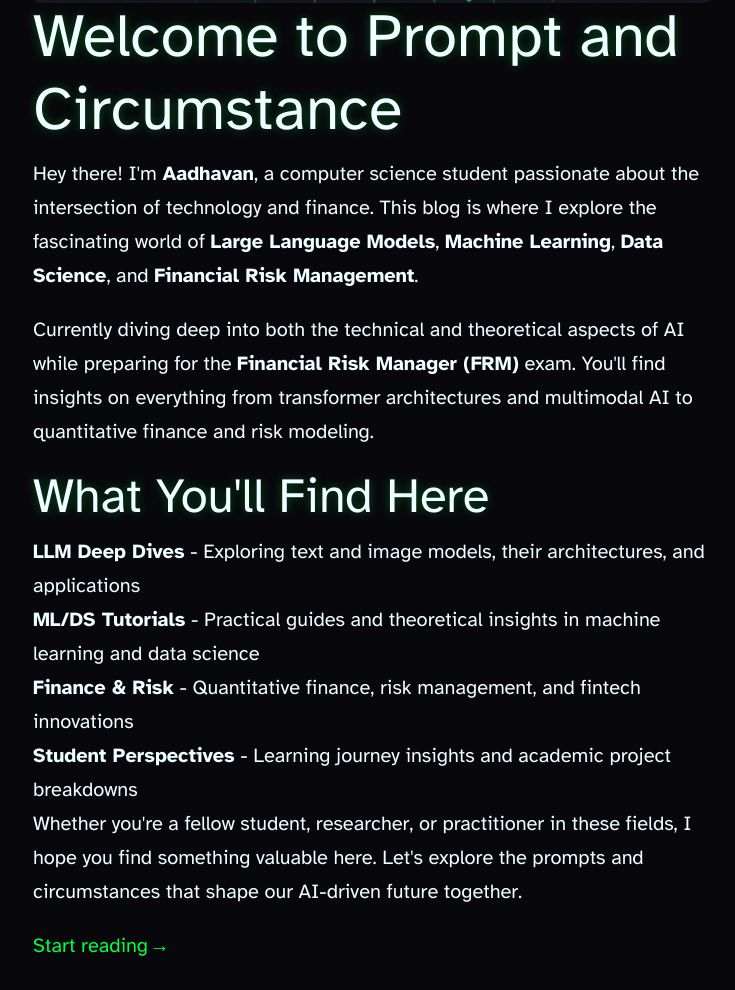
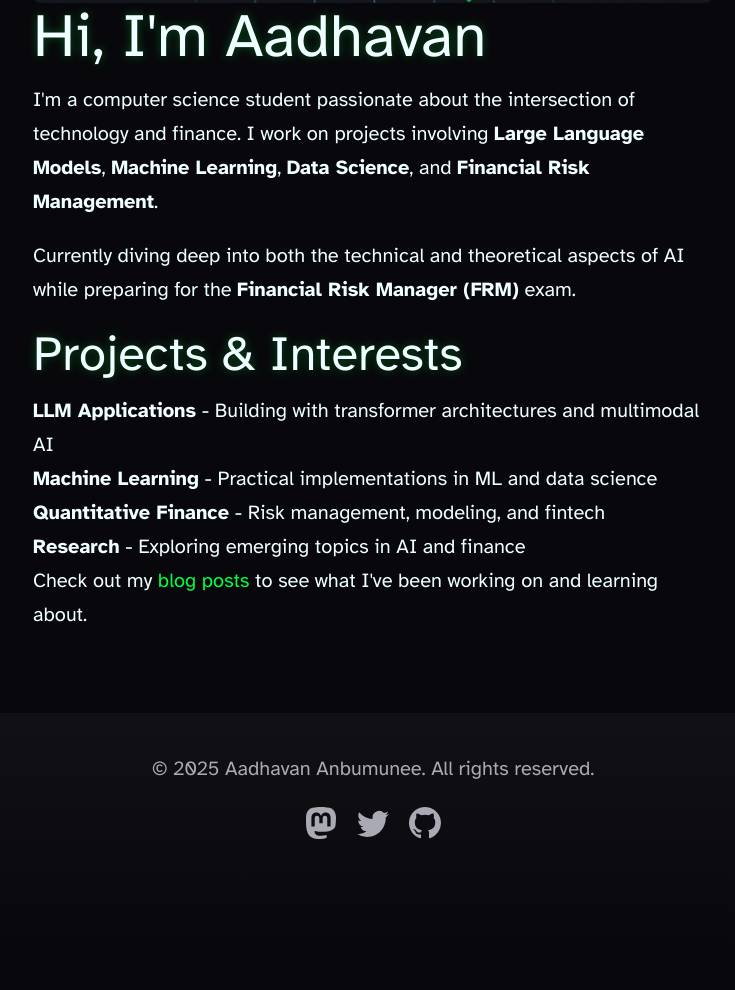
Before and after one commit to Aadhavann/Aadhavann.github.io, an Astro site: page / in a window 1280 px wide. Shown: the part 462-1452 px from the top of the page, without its empty margins (267-1002 px from the left). After the commit the page ends 1421 px from the top, so only its background shows below. Built offline with nearby package versions, Linux system fonts and the light colour scheme; Astro itself is replaced by a stand-in of ours.

Commit message:
Fix bug in URL

```diff
--- a/astro.config.mjs
+++ b/astro.config.mjs
@@ -8,6 +8,6 @@ import { defineConfig } from 'astro/config';
 
 // https://astro.build/config
 export default defineConfig({
-	site: 'https://Prompt-and-Circumstance.github.io',
+	site: 'https://Aadhavann.github.io',
 	integrations: [mdx(), sitemap(), react(), tailwind()],
 });
--- a/src/components/Header.astro
+++ b/src/components/Header.astro
@@ -8,7 +8,7 @@ import HeaderLink from './HeaderLink.astro';
 		<h2><a href="/"><img src="/favicon.svg" alt={SITE_TITLE} class="logo" /></a></h2>
 		<div class="internal-links">
 			<HeaderLink href="/">Home</HeaderLink>
-			<HeaderLink href="/blog">Blog</HeaderLink>
+			<HeaderLink href="/blog">Projects</HeaderLink>
 			<HeaderLink href="/about">About</HeaderLink>
 		</div>
 		<div class="social-links">
--- a/src/consts.ts
+++ b/src/consts.ts
@@ -1,5 +1,5 @@
 // Place any global data in this file.
 // You can import this data from anywhere in your site by using the `import` keyword.
 
-export const SITE_TITLE = 'Prompt & Circumstance';
-export const SITE_DESCRIPTION = 'Exploring LLMs, Machine Learning, Data Science, and Finance - by Aadhavan';
+export const SITE_TITLE = 'Aadhavan Anbumunee';
+export const SITE_DESCRIPTION = 'Portfolio & Projects - Machine Learning, Finance, and Data Science';
--- a/src/pages/blog/index.astro
+++ b/src/pages/blog/index.astro
@@ -73,6 +73,7 @@ const posts = (await getCollection('blog')).sort(
 		<Header />
 		<main>
 			<section>
+				<h1>Projects & Writing</h1>
 				<ul>
 					{
 						posts.map((post) => (
--- a/src/pages/index.astro
+++ b/src/pages/index.astro
@@ -15,26 +15,23 @@ import HomeHeroImage from '../assets/1.png';
 	<body>
 		<Header />
 		<main>
-			<Image src={HomeHeroImage} alt="Prompt and Circumstance Blog" />
-			<h1>Welcome to Prompt and Circumstance</h1>
+			<Image src={HomeHeroImage} alt="Aadhavan Anbumunee Portfolio" />
+			<h1>Hi, I'm Aadhavan</h1>
 			<p>
-				Hey there! I'm <strong>Aadhavan</strong>, a computer science student passionate about the intersection of technology and finance. This blog is where I explore the fascinating world of <strong>Large Language Models</strong>, <strong>Machine Learning</strong>, <strong>Data Science</strong>, and <strong>Financial Risk Management</strong>.
+				I'm a computer science student passionate about the intersection of technology and finance. I work on projects involving <strong>Large Language Models</strong>, <strong>Machine Learning</strong>, <strong>Data Science</strong>, and <strong>Financial Risk Management</strong>.
 			</p>
 			<p>
-				Currently diving deep into both the technical and theoretical aspects of AI while preparing for the <strong>Financial Risk Manager (FRM)</strong> exam. You'll find insights on everything from transformer architectures and multimodal AI to quantitative finance and risk modeling.
+				Currently diving deep into both the technical and theoretical aspects of AI while preparing for the <strong>Financial Risk Manager (FRM)</strong> exam.
 			</p>
-			<h2>What You'll Find Here</h2>
+			<h2>Projects & Interests</h2>
 			<ul>
-				<li><strong>LLM Deep Dives</strong> - Exploring text and image models, their architectures, and applications</li>
-				<li><strong>ML/DS Tutorials</strong> - Practical guides and theoretical insights in machine learning and data science</li>
-				<li><strong>Finance & Risk</strong> - Quantitative finance, risk management, and fintech innovations</li>
-				<li><strong>Student Perspectives</strong> - Learning journey insights and academic project breakdowns</li>
+				<li><strong>LLM Applications</strong> - Building with transformer architectures and multimodal AI</li>
+				<li><strong>Machine Learning</strong> - Practical implementations in ML and data science</li>
+				<li><strong>Quantitative Finance</strong> - Risk management, modeling, and fintech</li>
+				<li><strong>Research</strong> - Exploring emerging topics in AI and finance</li>
 			</ul>
 			<p>
-				Whether you're a fellow student, researcher, or practitioner in these fields, I hope you find something valuable here. Let's explore the prompts and circumstances that shape our AI-driven future together.
-			</p>
-			<p>
-				<a href="/blog">Start reading →</a>
+				Check out my <a href="/blog">blog posts</a> to see what I've been working on and learning about.
 			</p>
 		</main>
 		<Footer />
```
